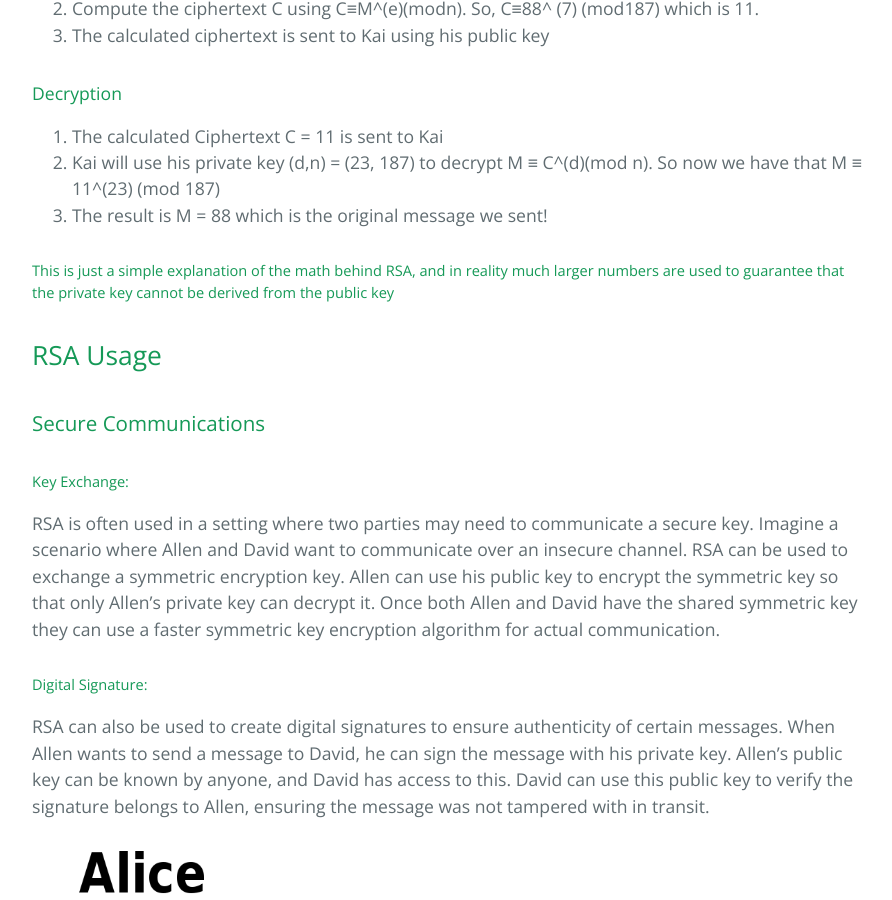
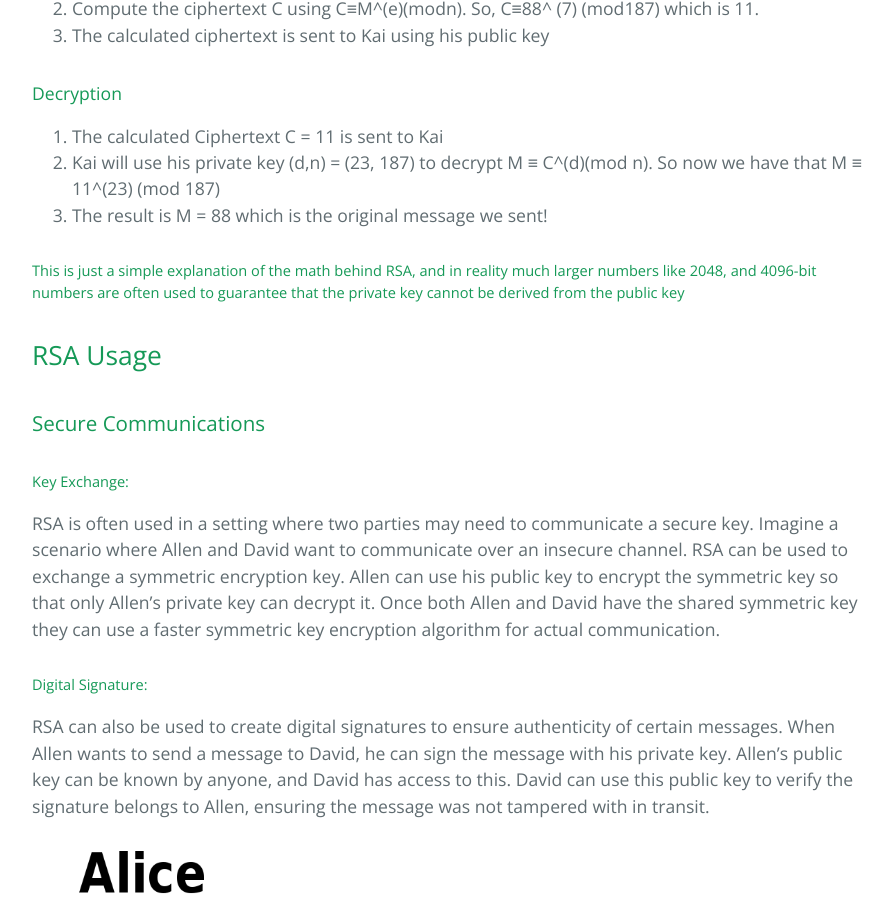
Before and after one commit to learning-software-engineering/learning-software-engineering.github.io, a Jekyll site: the page built from Topics/System_Design/Security/Secure_Boot_RSA.md, in a window 1280 px wide and 900 px high, scrolled down 2313 px. Shown: the whole window, without its empty margins (192-1084 px from the left). Built offline with Jekyll 4.4.1, drawn with Linux system fonts in a browser that asks for light colours; our own code applies the rules of GitHub Pages for plain Markdown files.

Commit message:
Updated RSA.md

```diff
--- a/Topics/System_Design/Security/Secure_Boot_RSA.md
+++ b/Topics/System_Design/Security/Secure_Boot_RSA.md
@@ -51,7 +51,7 @@ RSA (Rivest–Shamir–Adleman) is an asymmetric encryption algorithm, meaning i
 3. The result is M = 88 which is the original message we sent!
 
 
-##### This is just a simple explanation of the math behind RSA, and in reality much larger numbers are used to guarantee that the private key cannot be derived from the public key
+##### This is just a simple explanation of the math behind RSA, and in reality much larger numbers like 2048, and 4096-bit numbers are often used to guarantee that the private key cannot be derived from the public key
 
 
 ## RSA Usage
```
